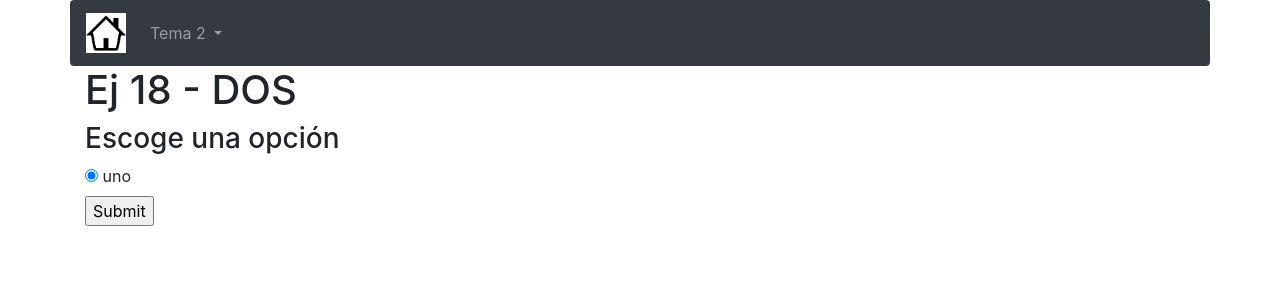
After one commit to agaraycanas/ejCI, a CodeIgniter app: page /database/t2/ej18/2?nOP=1 in a window 1280 px wide. The commit adds this page. Shown: the top 300 px of the page. Run offline with CodeIgniter, Linux system fonts and the light colour scheme.

Commit message:
Añadido ej. 18

```diff
--- a/application/controllers/T2.php
+++ b/application/controllers/T2.php
@@ -7,5 +7,30 @@ class T2 extends CI_Controller {
     public function ej11() {
         frame($this,'t2/ej11');
     }
+
+    public function ej18($pantalla=1) {
+        switch ($pantalla) {
+            case 1:$this->ej18_1();break;
+            case 2:$this->ej18_2();break;
+            case 3:$this->ej18_3();break;
+            default:frame($this,'_t/error');break;
+        }
+    }
+
+    private function ej18_1() {
+        frame($this,'t2/ej18/uno');
+    }
+
+    private function ej18_2() {
+        $datos['etiqueta'] = ['uno','dos','tres','cuatro','cinco','seis','siete','ocho','nueve','diez','once','doce','trece'.'catorce','quince'];
+        //$datos['etiqueta'] = ['one','two','three','cuatro','cinco','seis','siete','ocho','nueve','diez','once','doce','trece'.'catorce','quince'];
+
+        frame($this,'t2/ej18/dos',$datos);
+    }
+
+    private function ej18_3() {
+        frame($this,'t2/ej18/tres');
+    }
+
 }
 ?>
--- /dev/null
+++ b/application/views/_t/error.php
@@ -0,0 +1,5 @@
+<div class="container">
+	<h1>UUUPs</h1>
+
+	<h3>Página no disponible</h3>
+</div>
--- a/application/views/_t/head.php
+++ b/application/views/_t/head.php
@@ -3,6 +3,8 @@
 <head>
 <meta charset="utf-8">
 <meta name="viewport" content="width=device-width, initial-scale=1">
+
+<link rel="icon" href="<?=base_url()?>assets/img/icons/favicon.png" type="image/png">
 
 <link rel="stylesheet" href="<?=base_url()?>assets/css/bootstrap.min.css">
 
--- a/application/views/anonymous/home.php
+++ b/application/views/anonymous/home.php
@@ -6,6 +6,7 @@
 			<legend>Tema 2</legend>
 			<a href="<?=base_url()?>t2/ej10">Ej.10</a><br/>
 			<a href="<?=base_url()?>t2/ej11">Ej.11</a><br/>
+			<a href="<?=base_url()?>t2/ej18">Ej.18</a><br/>
 		</fieldset>
 	</div>
 </div>
--- /dev/null
+++ b/application/views/t2/ej18/dos.php
@@ -0,0 +1,16 @@
+<div class="container">
+	<h1>Ej 18 - DOS</h1>
+
+	<h3>Escoge una opción</h3>
+
+	<form action="<?=base_url()?>t2/ej18/3">
+		<?php $s=true?>
+		<?php for ($i=1;$i<=$_GET['nOP'];$i++):?>
+			<input type="radio" id="id-<?=$i?>" name="n" value="<?=$i?>" <?= ($s?'checked="checked"':'')?>/>
+			<label for="id-<?=$i?>"><?=$etiqueta[$i-1]?></label>
+			<br/>
+			<?php $s = false?>
+		<?php endfor;?>
+		<input type="submit"/>
+	</form>
+</div>
```
Also changed, not shown: application/views/t2/ej18/tres.php (added, +8 -0 lines), application/views/t2/ej18/uno.php (added, +9 -0 lines), assets/img/icons/favicon.png (added).
